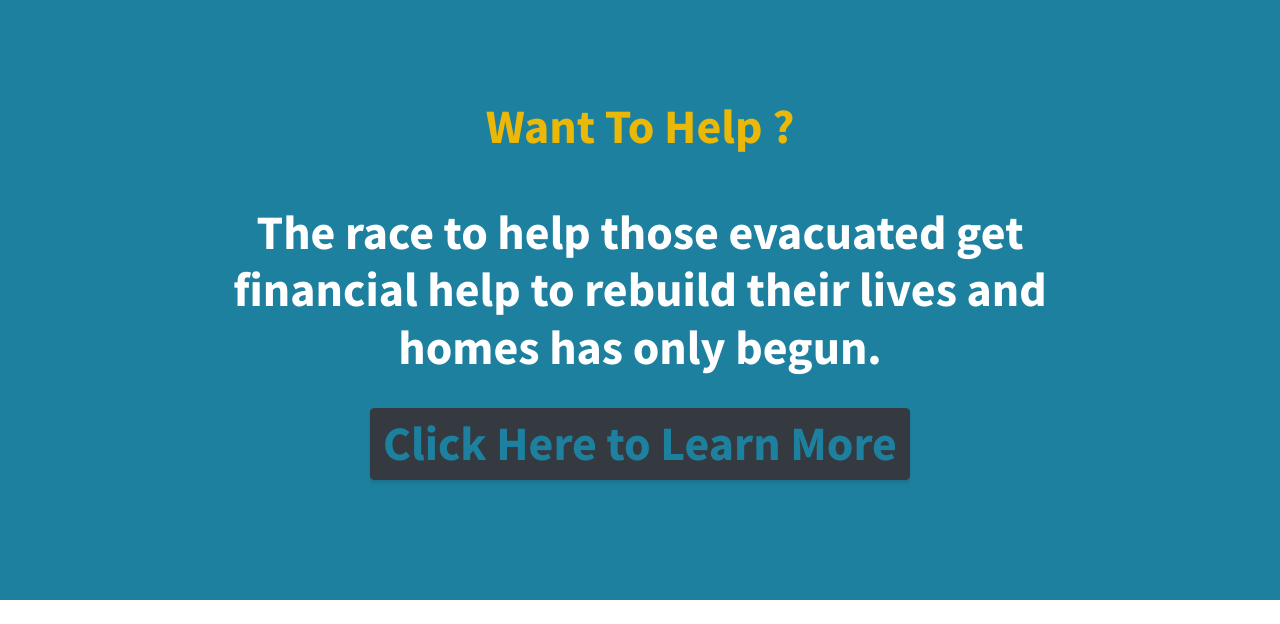
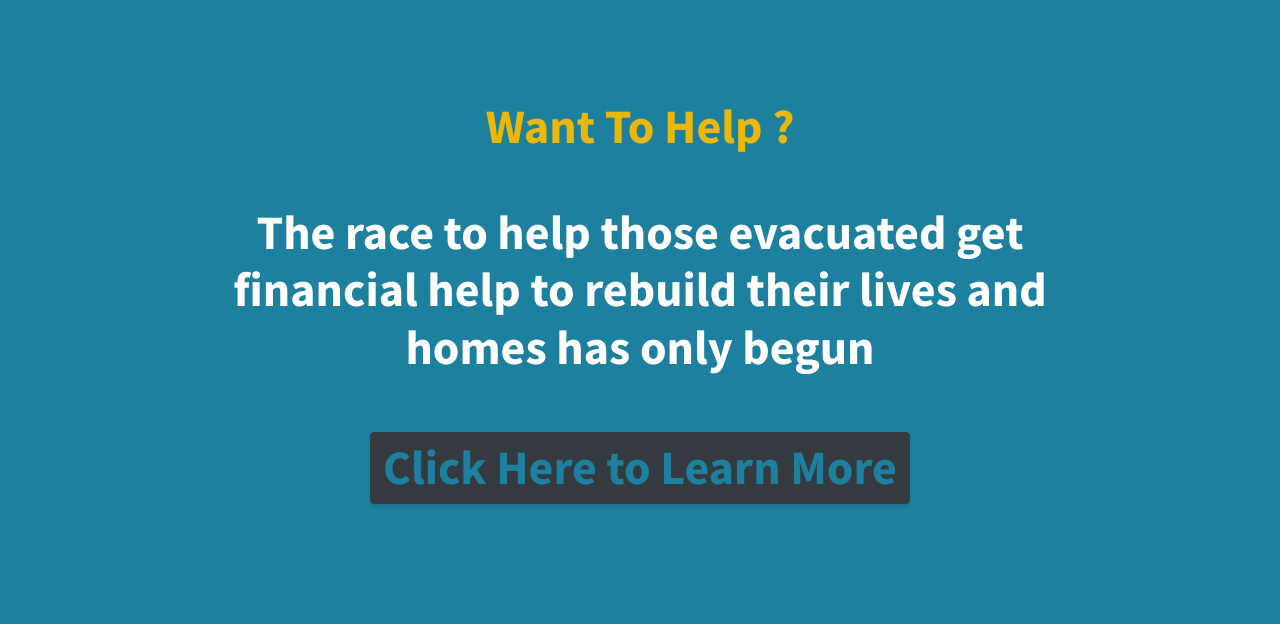
Before and after one commit to MohamedRaffik/wildfires, a plain HTML site: page index.html in a window 1280 px wide. Shown: the part 822-1446 px from the top of the page. Before the commit the page ends 1422 px from the top, so only its background shows below. Drawn offline with nearby package versions, Linux system fonts and the light colour scheme.

Commit message:
small changes

```diff
--- a/index.html
+++ b/index.html
@@ -54,9 +54,9 @@
         <div class="content-section-heading">
           <h2 class="text-secondary mb-5">Want To Help ?</h2>
           <div class="col-lg-10 mx-auto">
-            <h2>The race to help those evacuated get financial help to rebuild their lives and homes has only begun.</h2>
+            <h2>The race to help those evacuated get financial help to rebuild their lives and homes has only begun</h2>
           </div>
-          <br>
+          <br><br>
           <a class="btn btn-dark btn-med" href="donate.html">
             <h2 class="text-primary mb-0">Click Here to Learn More</h2>
           </a>
```
